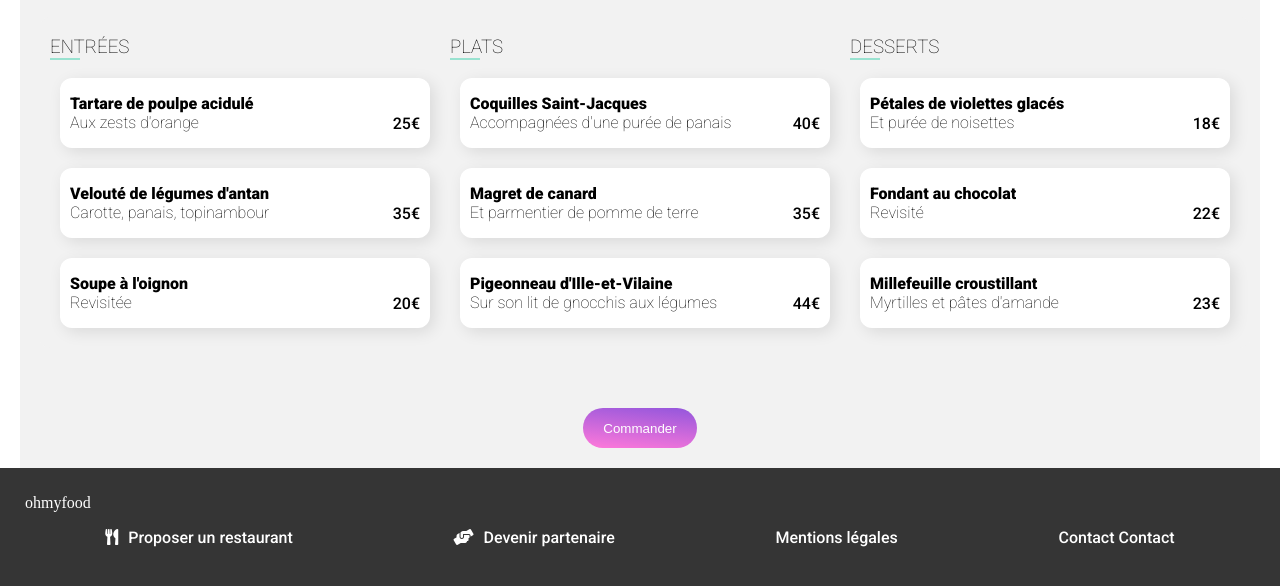
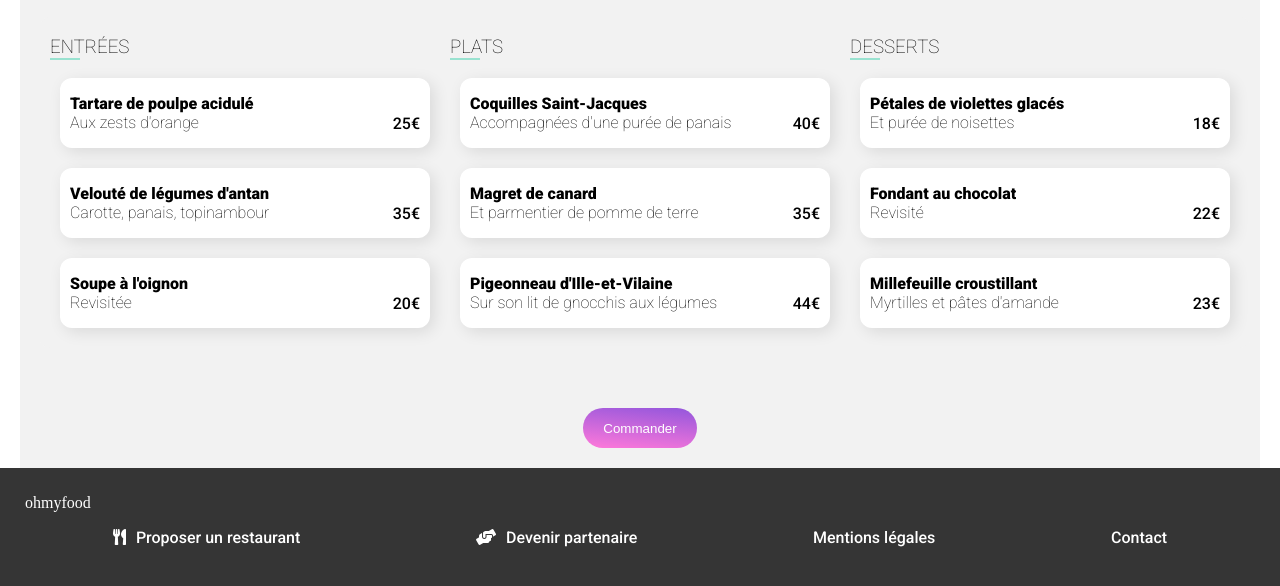
Before and after one commit to bintoukarah/bintou_karamoko_03_15062021, a website: page A_la_francaise.html in a window 1280 px wide. Shown: the part 570-1156 px from the top of the page. Drawn offline with Linux system fonts and the light colour scheme; a web font is replaced by a local one.

```diff
--- a/A_la_francaise.html
+++ b/A_la_francaise.html
@@ -186,7 +186,6 @@
           <a href="#" class="footer__link">Mentions légales</a>
         </li>
         <li class="footer__listElt">
-          <a href="#" class="footer__link">Contact</a>
           <a href="mailto:bintoukaramoko3@gmail.com>" class="footer__link">Contact</a>
         </li>
       </ul>
```
